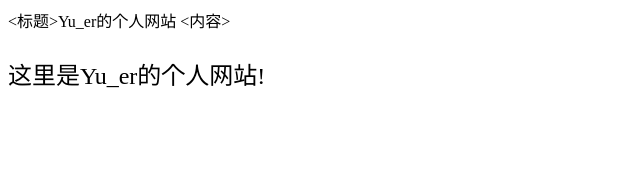
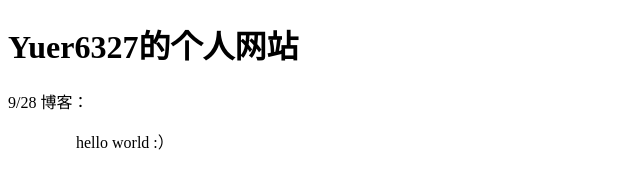
Before and after one commit to Yuer6327/Yuer6327.github.io, a plain HTML site: page index.html in a window 1280 px wide. Shown: the whole page, without its empty margins (0-640 px from the left). Drawn offline with Linux system fonts and the light colour scheme.

Commit message:
9/28 blog

```diff
--- a/index.html
+++ b/index.html
@@ -1,20 +1,11 @@
 <!DOCTYPE html>
 <html lang="en">
 <head>
-	<meta charset="UTF-8">
-	<标题>Yu_er的个人网站</标题>
-	<style>
-		内容 {
-            	text-align: center;
-            	color: gold;
-            	font-family: arial;
-        	}
-        	p {
-            	font-size: 24px;
-        	}
+<meta charset="UTF-8">
 </style>
-</head>
-<内容>
-	<p>这里是Yu_er的个人网站!</p>
-</内容>
+<body>
+    <h1>Yuer6327的个人网站</h1>
+    <p>9/28 博客：</p>
+	<p>&nbsp;&nbsp;&nbsp;&nbsp;&nbsp;&nbsp;&nbsp;&nbsp;&nbsp;&nbsp;&nbsp;&nbsp;&nbsp;&nbsp;&nbsp;&nbsp;&nbsp;hello world :）</p>
+</body>
 </html>
```
